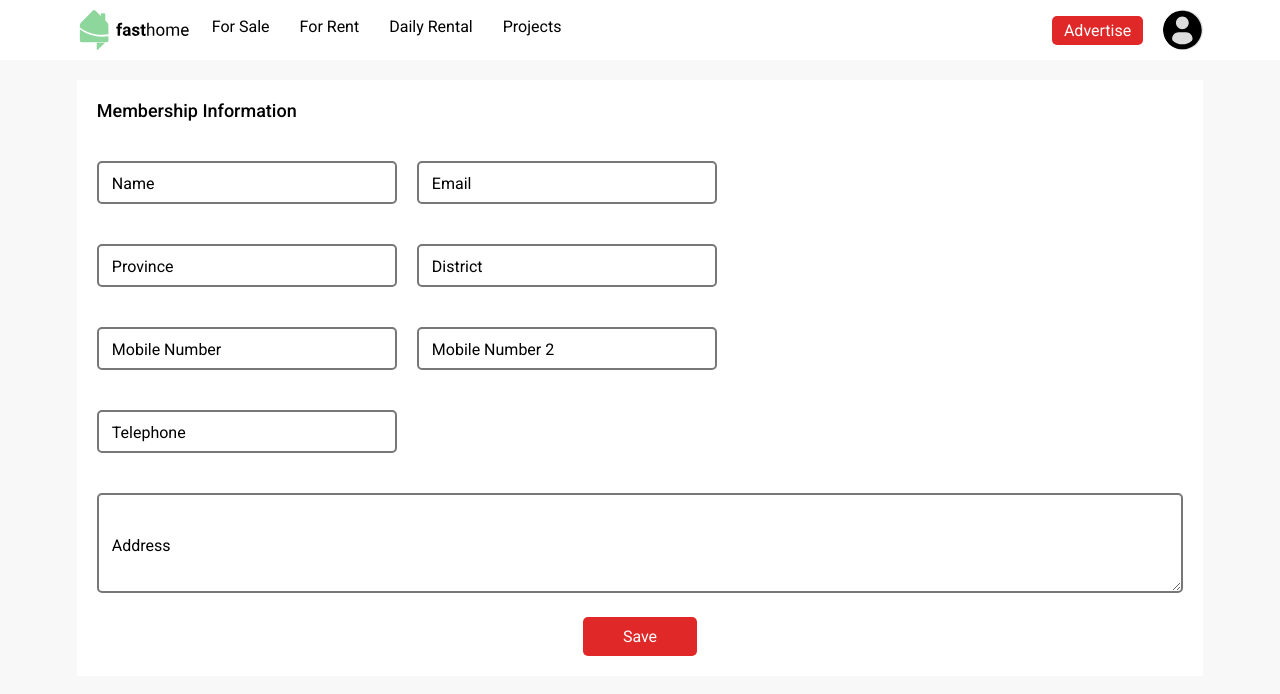
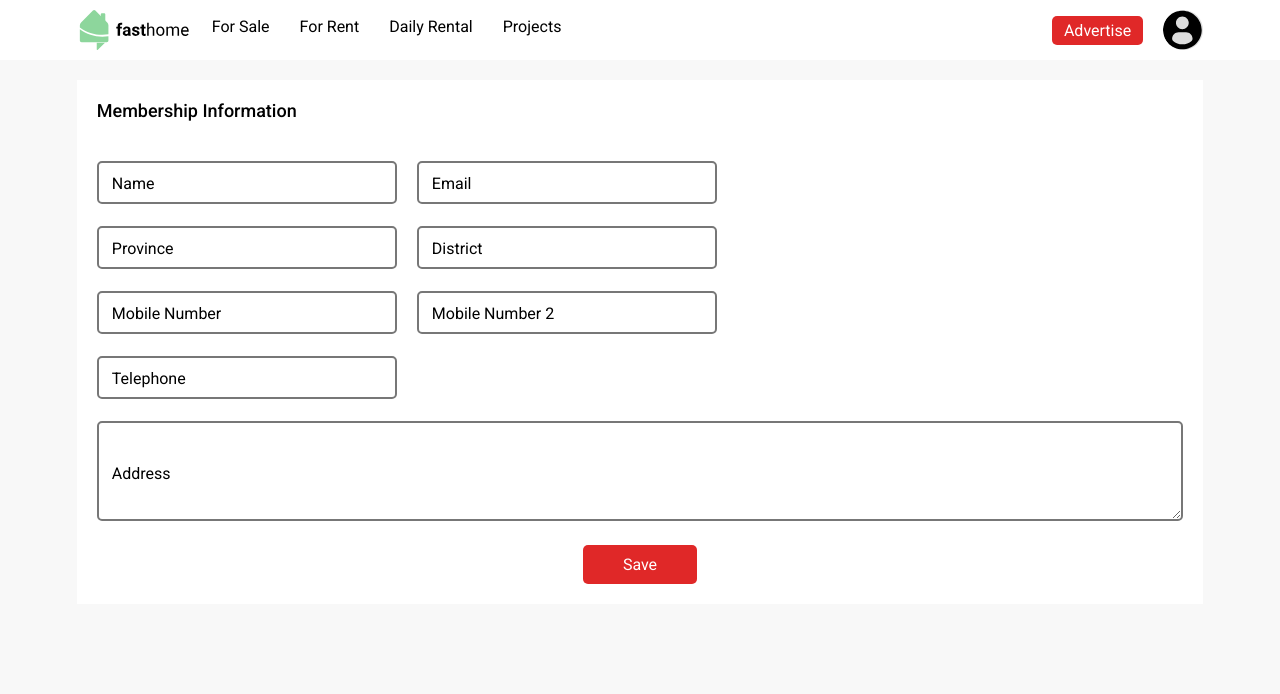
Before and after one commit to baron102/ADManagement, a Next.js app: page /profile-information in a window 1280 px wide. Shown: the top 694 px of the page. Built offline with nearby package versions, Linux system fonts and the light colour scheme; no server answers.

Commit message:
formik input error message

```diff
--- a/app/components/FormikInput/index.tsx
+++ b/app/components/FormikInput/index.tsx
@@ -1,5 +1,5 @@
 import React from 'react';
-import { Field, useField } from 'formik';
+import { Field, useField, ErrorMessage } from 'formik';
 import * as C from './styles';
 
 type Props = {
@@ -21,7 +21,8 @@ export function FormikInput({
     const [inputProps, meta] = useField(name);
 
     return (
-        <C.Container error={!!meta.error} isEmpty={!meta.value}>
+        <>
+            <C.Container error={!!meta.error && meta.touched} isEmpty={!meta.value}>
                 <Field
                     {...inputProps}
                     id={name}
@@ -29,11 +30,17 @@ export function FormikInput({
                     type={type}
                     name={name}
                     required={required}
-                style={{resize:"vertical", height: isTextarea && 100}}
+                    style={{ resize: "vertical", height: isTextarea && 100 }}
                 />
                 <label htmlFor={name}>
                     {label}
                 </label>
             </C.Container>
+            <ErrorMessage name={name}>
+                {message => (
+                    <C.ErrorMessage>{message}</C.ErrorMessage>
+                )}
+            </ErrorMessage>
+        </>
     )
 }
--- a/app/components/FormikInput/styles.ts
+++ b/app/components/FormikInput/styles.ts
@@ -2,7 +2,7 @@ import styled from 'styled-components';
 
 export const Container = styled.div<{ isEmpty: boolean, error: boolean}>`
     position: relative;
-    margin: 2rem 0;
+    margin: 2rem 0 .2rem;
 
     input, textarea {
         border: 2px solid ${props => props.error ? 'var(--red2)' : '#0008'};
@@ -27,3 +27,8 @@ export const Container = styled.div<{ isEmpty: boolean, error: boolean}>`
         top: 0;
     }
 `;
+
+export const ErrorMessage = styled.p`
+    color: var(--red2);
+    margin-bottom: 2rem;
+`;
```
Lines whose indentation alone changed are shown as unchanged.
